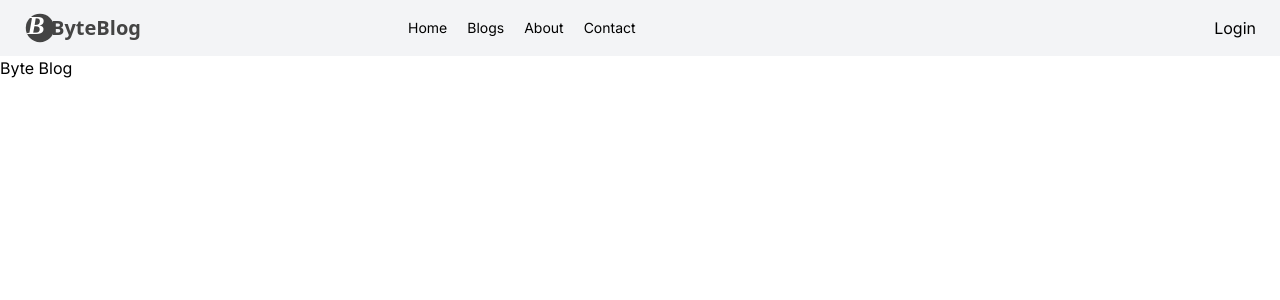
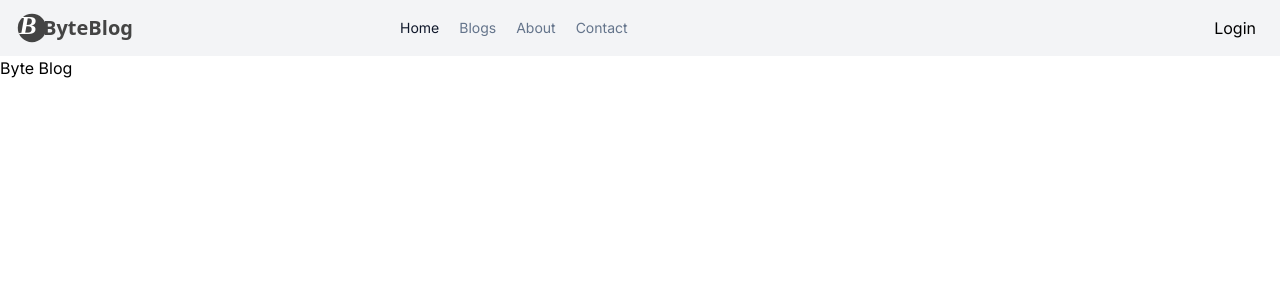
Before and after one commit to Keba777/byte-blog, a Next.js app in the folder web/: page / in a window 1280 px wide. Shown: the top 300 px of the page. Built offline with nearby package versions, Linux system fonts and the light colour scheme.

Commit message:
Styling the navbar

```diff
--- a/web/app/NavBar.tsx
+++ b/web/app/NavBar.tsx
@@ -1,4 +1,7 @@
+"use client";
+
 import Link from "next/link";
+import { usePathname } from "next/navigation";
 import logo from "@/public/images/logo.svg";
 import Image from "next/image";
 
@@ -10,8 +13,9 @@ const links = [
 ];
 
 const NavBar = () => {
+  const currentPath = usePathname();
   return (
-    <nav className="p-2 flex justify-between items-center space-x-5  bg-gray-100">
+    <nav className="py-2 pe-2 flex justify-between items-center space-x-5  bg-gray-100">
       <div className="flex justify-between items-center">
         <Link href="/">
           <Image src={logo} alt="logo" />
@@ -19,7 +23,12 @@ const NavBar = () => {
 
         <ul className="flex space-x-5 text-sm">
           {links.map((link) => (
-            <li key={link.href}>
+            <li
+              key={link.href}
+              className={`hover:text-slate-800 ${
+                currentPath === link.href ? "text-slate-900" : "text-slate-500"
+              }`}
+            >
               <Link href={link.href}>{link.label}</Link>
             </li>
           ))}
```
